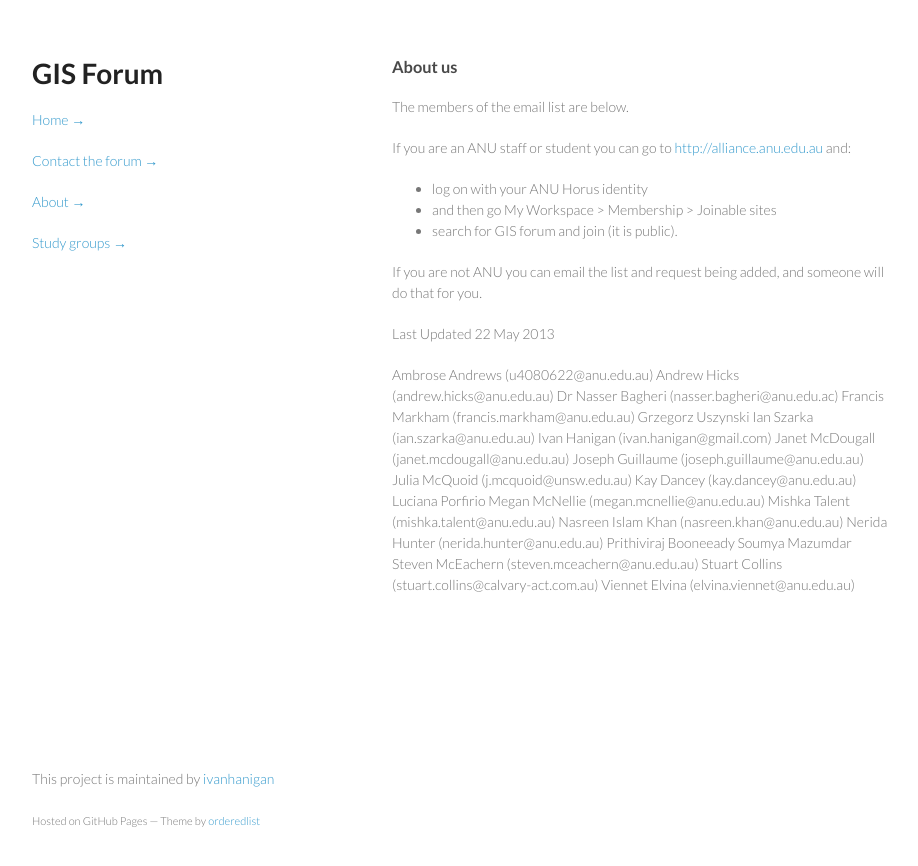
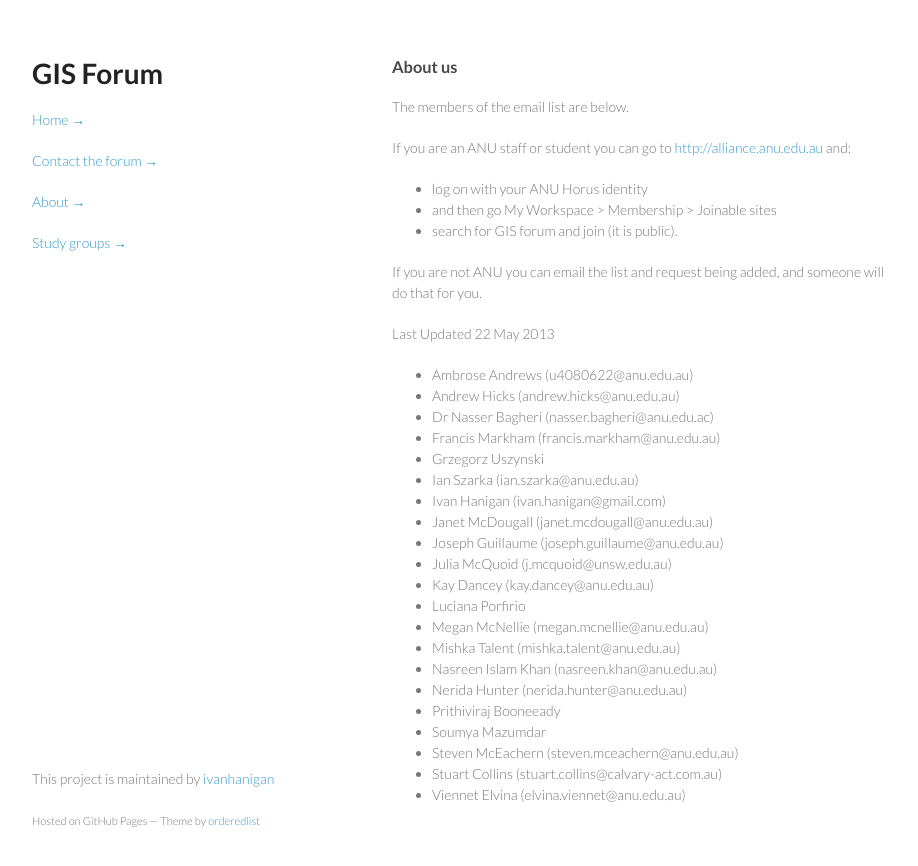
Before and after one commit to gis-forum/gis-forum.github.com, a Jekyll site: the page built from aboutus.md, in a window 1280 px wide. Shown: the top 866 px of the page, without its empty margins (178-1096 px from the left). Built offline with Jekyll 4.4.1, drawn with Linux system fonts in a browser that asks for light colours; comment, search, counter and statistics services are not loaded.

Commit message:
bullet points

```diff
--- a/aboutus.md
+++ b/aboutus.md
@@ -17,24 +17,24 @@ If you are not ANU you can email the list and request being added, and someone w
 Last Updated 22 May 2013
 
 
-Ambrose Andrews (u4080622@anu.edu.au)
-Andrew Hicks (andrew.hicks@anu.edu.au)
-Dr Nasser  Bagheri (nasser.bagheri@anu.edu.ac)
-Francis Markham (francis.markham@anu.edu.au)
-Grzegorz Uszynski
-Ian Szarka (ian.szarka@anu.edu.au)
-Ivan Hanigan (ivan.hanigan@gmail.com)
-Janet McDougall (janet.mcdougall@anu.edu.au)
-Joseph Guillaume (joseph.guillaume@anu.edu.au)
-Julia McQuoid (j.mcquoid@unsw.edu.au)
-Kay Dancey (kay.dancey@anu.edu.au)
-Luciana Porfirio
-Megan McNellie (megan.mcnellie@anu.edu.au)
-Mishka Talent (mishka.talent@anu.edu.au)
-Nasreen Islam Khan (nasreen.khan@anu.edu.au)
-Nerida Hunter (nerida.hunter@anu.edu.au)
-Prithiviraj Booneeady
-Soumya Mazumdar
-Steven McEachern (steven.mceachern@anu.edu.au)
-Stuart Collins (stuart.collins@calvary-act.com.au)
-Viennet Elvina (elvina.viennet@anu.edu.au)
+- Ambrose Andrews (u4080622@anu.edu.au)
+- Andrew Hicks (andrew.hicks@anu.edu.au)
+- Dr Nasser  Bagheri (nasser.bagheri@anu.edu.ac)
+- Francis Markham (francis.markham@anu.edu.au)
+- Grzegorz Uszynski
+- Ian Szarka (ian.szarka@anu.edu.au)
+- Ivan Hanigan (ivan.hanigan@gmail.com)
+- Janet McDougall (janet.mcdougall@anu.edu.au)
+- Joseph Guillaume (joseph.guillaume@anu.edu.au)
+- Julia McQuoid (j.mcquoid@unsw.edu.au)
+- Kay Dancey (kay.dancey@anu.edu.au)
+- Luciana Porfirio
+- Megan McNellie (megan.mcnellie@anu.edu.au)
+- Mishka Talent (mishka.talent@anu.edu.au)
+- Nasreen Islam Khan (nasreen.khan@anu.edu.au)
+- Nerida Hunter (nerida.hunter@anu.edu.au)
+- Prithiviraj Booneeady
+- Soumya Mazumdar
+- Steven McEachern (steven.mceachern@anu.edu.au)
+- Stuart Collins (stuart.collins@calvary-act.com.au)
+- Viennet Elvina (elvina.viennet@anu.edu.au)
```
Also changed, not shown: gis-forum-overview.org (+21 -21 lines).
